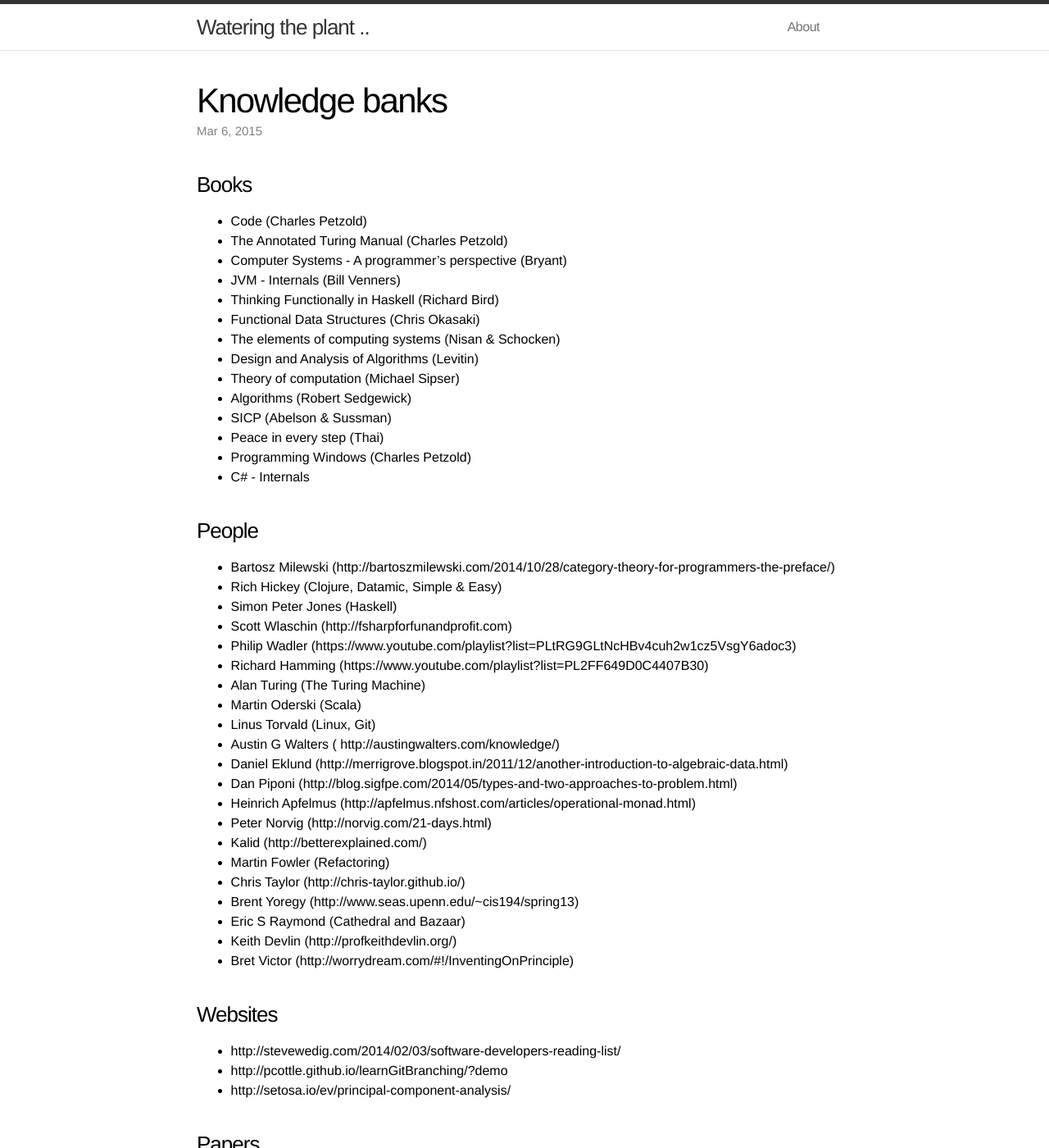
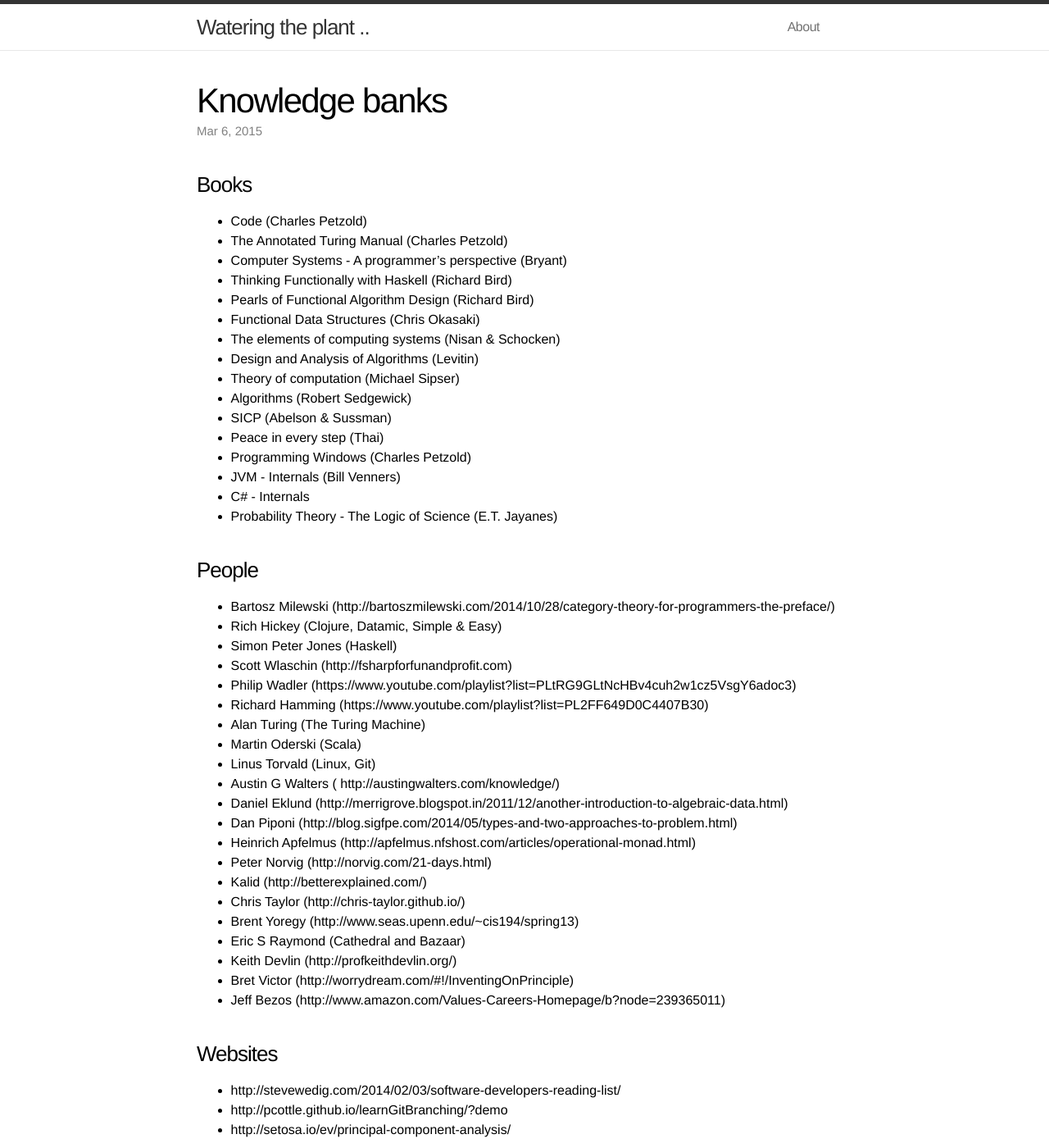
Before and after one commit to ChandraKoduru/chandrakoduru.github.io, a Jekyll site: the page built from _posts/2015-03-06-sources-of-my-knowledge.md, in a window 1280 px wide and 1400 px high. Shown: the whole window at 82% size. Built offline with Jekyll 4.4.1, drawn with Linux system fonts in a browser that asks for light colours.

Commit message:
updated knowledge banks

```diff
--- a/_posts/2015-03-06-sources-of-my-knowledge.md
+++ b/_posts/2015-03-06-sources-of-my-knowledge.md
@@ -10,8 +10,8 @@ category: life
 * Code (Charles Petzold)
 * The Annotated Turing Manual (Charles Petzold)
 * Computer Systems - A programmer’s perspective (Bryant)
-* JVM - Internals (Bill Venners)
-* Thinking Functionally in Haskell (Richard Bird)
+* Thinking Functionally with Haskell (Richard Bird)
+* Pearls of Functional Algorithm Design (Richard Bird)
 * Functional Data Structures (Chris Okasaki)
 * The elements of computing systems (Nisan & Schocken)
 * Design and Analysis of Algorithms (Levitin)
@@ -20,7 +20,9 @@ category: life
 * SICP (Abelson & Sussman)
 * Peace in every step (Thai)
 * Programming Windows (Charles Petzold)
+* JVM - Internals (Bill Venners)
 * C# - Internals
+* Probability Theory - The Logic of Science (E.T. Jayanes)
 
 ### People
 
@@ -39,12 +41,12 @@ category: life
 * Heinrich Apfelmus (http://apfelmus.nfshost.com/articles/operational-monad.html)
 * Peter Norvig (http://norvig.com/21-days.html)
 * Kalid (http://betterexplained.com/)
-* Martin Fowler (Refactoring)
 * Chris Taylor (http://chris-taylor.github.io/)
 * Brent Yoregy (http://www.seas.upenn.edu/~cis194/spring13)
 * Eric S Raymond (Cathedral and Bazaar)
 * Keith Devlin (http://profkeithdevlin.org/)
 * Bret Victor (http://worrydream.com/#!/InventingOnPrinciple)
+* Jeff Bezos (http://www.amazon.com/Values-Careers-Homepage/b?node=239365011)
 
 ### Websites
 * http://stevewedig.com/2014/02/03/software-developers-reading-list/
```
